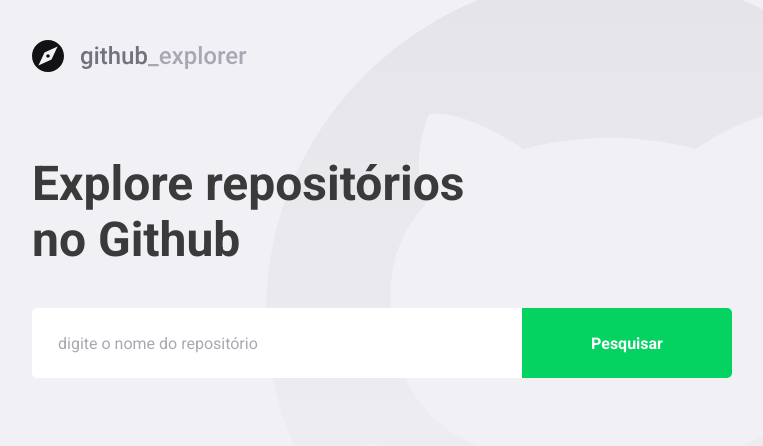
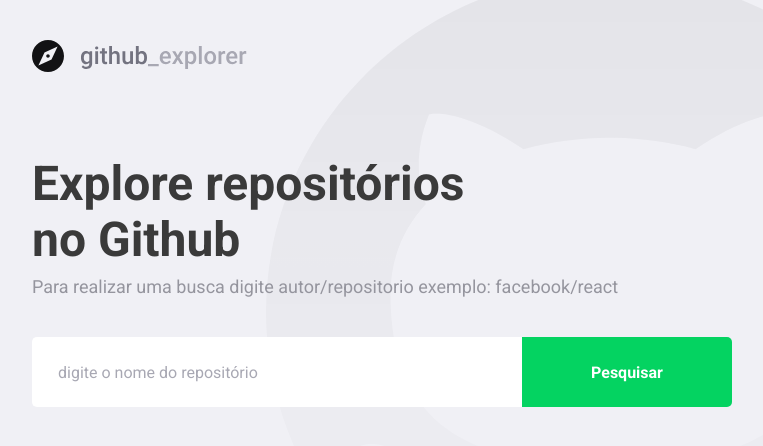
Before and after one commit to psbrunosouza/gitExplorer, a React (Create React App) app: page / in a window 1280 px wide. Shown: the top 446 px of the page, without its empty margins (148-911 px from the left). Built offline with nearby package versions, Linux system fonts and the light colour scheme.

Commit message:
description about 'how to search'

```diff
--- a/src/pages/Dashboard/dashboard-style.ts
+++ b/src/pages/Dashboard/dashboard-style.ts
@@ -134,3 +134,9 @@ export const Repositories = styled.div`
     }
   }
 `;
+
+export const Description = styled.p`
+  margin-top: 8px;
+  font-size: 18px;
+  color: #95959e;
+`;
--- a/src/pages/Dashboard/index.tsx
+++ b/src/pages/Dashboard/index.tsx
@@ -3,7 +3,13 @@ import React, { useState, FormEvent, useEffect } from 'react';
 import { FiChevronRight } from 'react-icons/fi';
 import { Link } from 'react-router-dom';
 import api from '../../services/api';
-import { Title, Form, Repositories, Error } from './dashboard-style';
+import {
+  Title,
+  Form,
+  Repositories,
+  Error,
+  Description,
+} from './dashboard-style';
 import logoImg from '../../assets/logo.svg';
 
 interface Repository {
@@ -61,6 +67,9 @@ const Dashboard: React.FC = () => {
     <>
       <img src={logoImg} alt="git-explorer" />
       <Title>Explore repositórios no Github</Title>
+      <Description>
+        Para realizar uma busca digite autor/repositorio exemplo: facebook/react
+      </Description>
 
       <Form hasError={!!inputError} onSubmit={handleAddRepository}>
         <input
```
Also changed, not shown: 1 other file (tests, documents, lock files or other folders).
